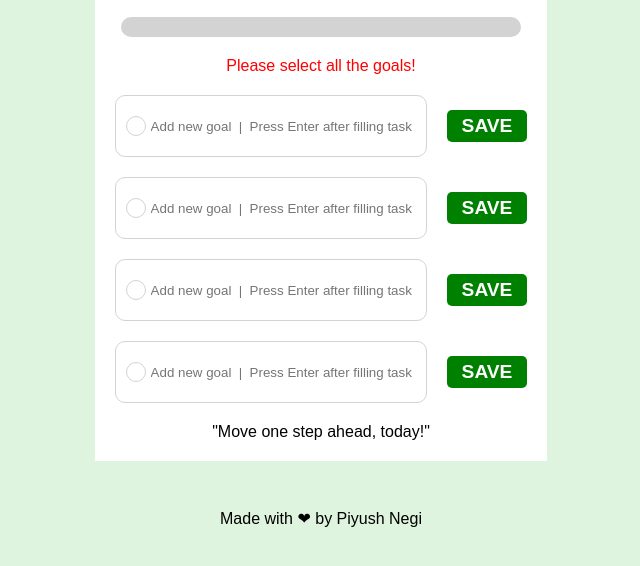
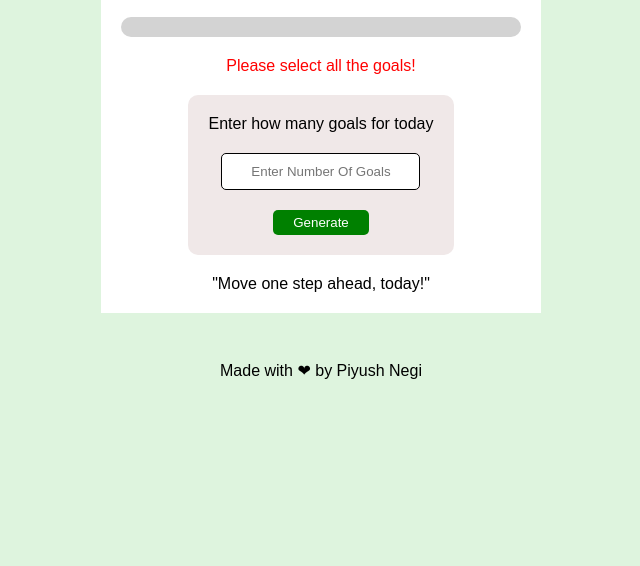
Before and after one commit to piyushNegiDev/Focus-On-Today, a plain HTML site: page index.html in a window 1280 px wide. Shown: the part 202-768 px from the top of the page, without its empty margins (319-959 px from the left). Drawn offline with Linux system fonts and the light colour scheme.

Commit message:
Adding feature of required no of goal selection

```diff
--- a/index.html
+++ b/index.html
@@ -22,7 +22,17 @@
       </div>
       <p class="selectGoalsMsg">Please select all the goals!</p>
 
-      <div class="goals"></div>
+      <div class="goals">
+        <div class="goalsNoDiv">
+          <p>Enter how many goals for today</p>
+          <input
+            class="goalsNo"
+            type="text"
+            placeholder="Enter Number Of Goals"
+          />
+          <button class="generateBtn">Generate</button>
+        </div>
+      </div>
 
       <p class="lastMsg">"Move one step ahead, today!"</p>
     </main>
--- a/script.js
+++ b/script.js
@@ -75,6 +75,11 @@ function tick() {
   });
 }
 
-goalsHtml();
-inputsListener();
-tick();
+// goalsHtml();
+// inputsListener();
+// tick();
+
+let generateBtnELem = document.querySelector(".generateBtn");
+generateBtnELem.addEventListener("click", () => {
+  console.log("hello");
+});
--- a/style.css
+++ b/style.css
@@ -55,11 +55,35 @@ main {
 .selectGoalsMsg {
   color: red;
 }
-.goals {
+.goalsNo {
+  padding: 10px;
+  border-radius: 5px;
+  border: 1px solid black;
+}
+.goalsNo::placeholder {
+  text-align: center;
+}
+.generateBtn {
+  padding: 5px 20px;
+  border-radius: 5px;
+  border: none;
+  background-color: green;
+  color: white;
+}
+.generateBtn:hover {
+  background-color: rgb(0, 160, 0);
+}
+.goals,
+.goalsNoDiv {
   display: flex;
   flex-direction: column;
   gap: 20px;
   align-items: center;
+}
+.goalsNoDiv {
+  background-color: rgb(240, 232, 232);
+  padding: 20px;
+  border-radius: 10px;
 }
 .goalsChild {
   width: 100%;
```
